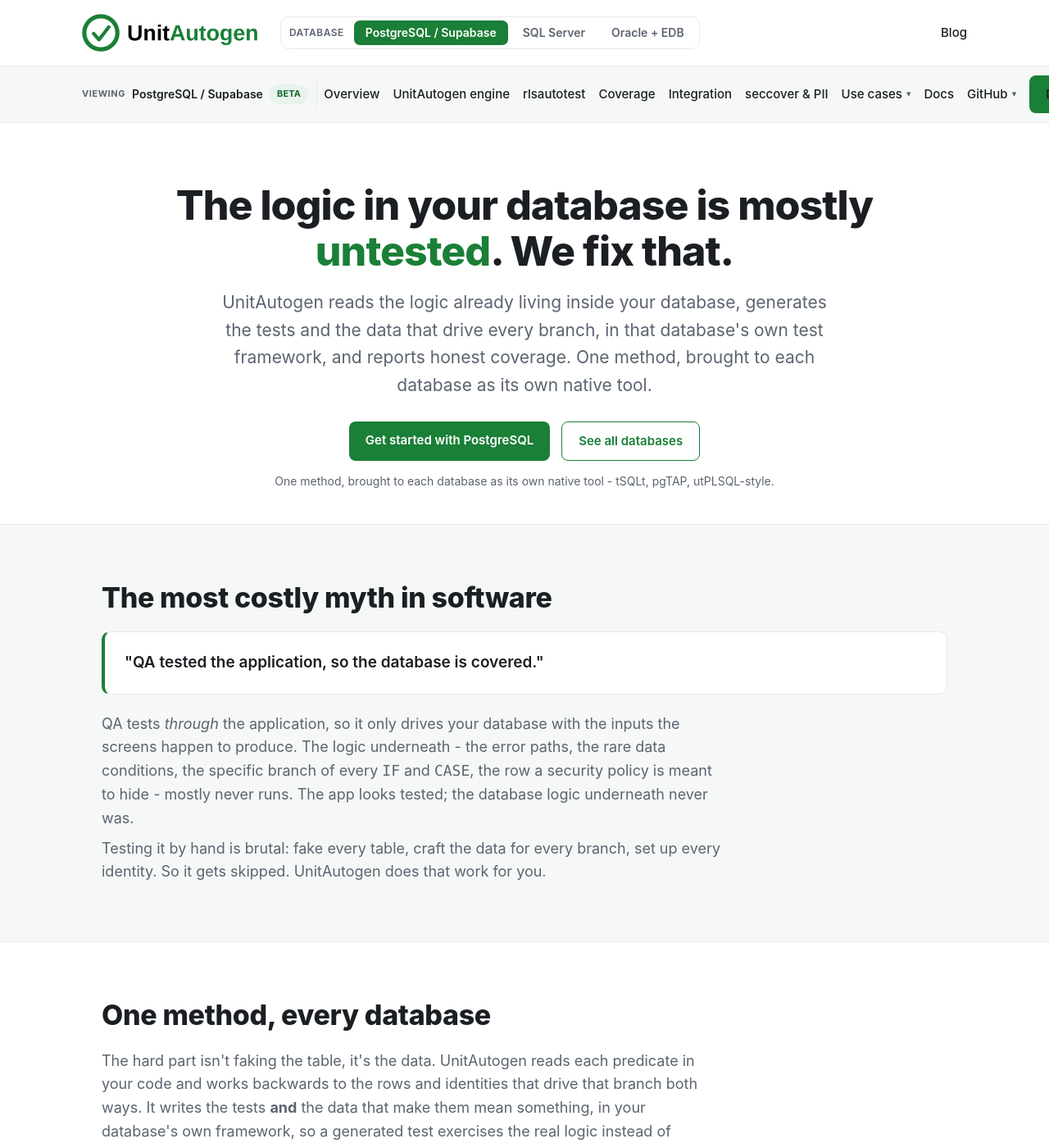
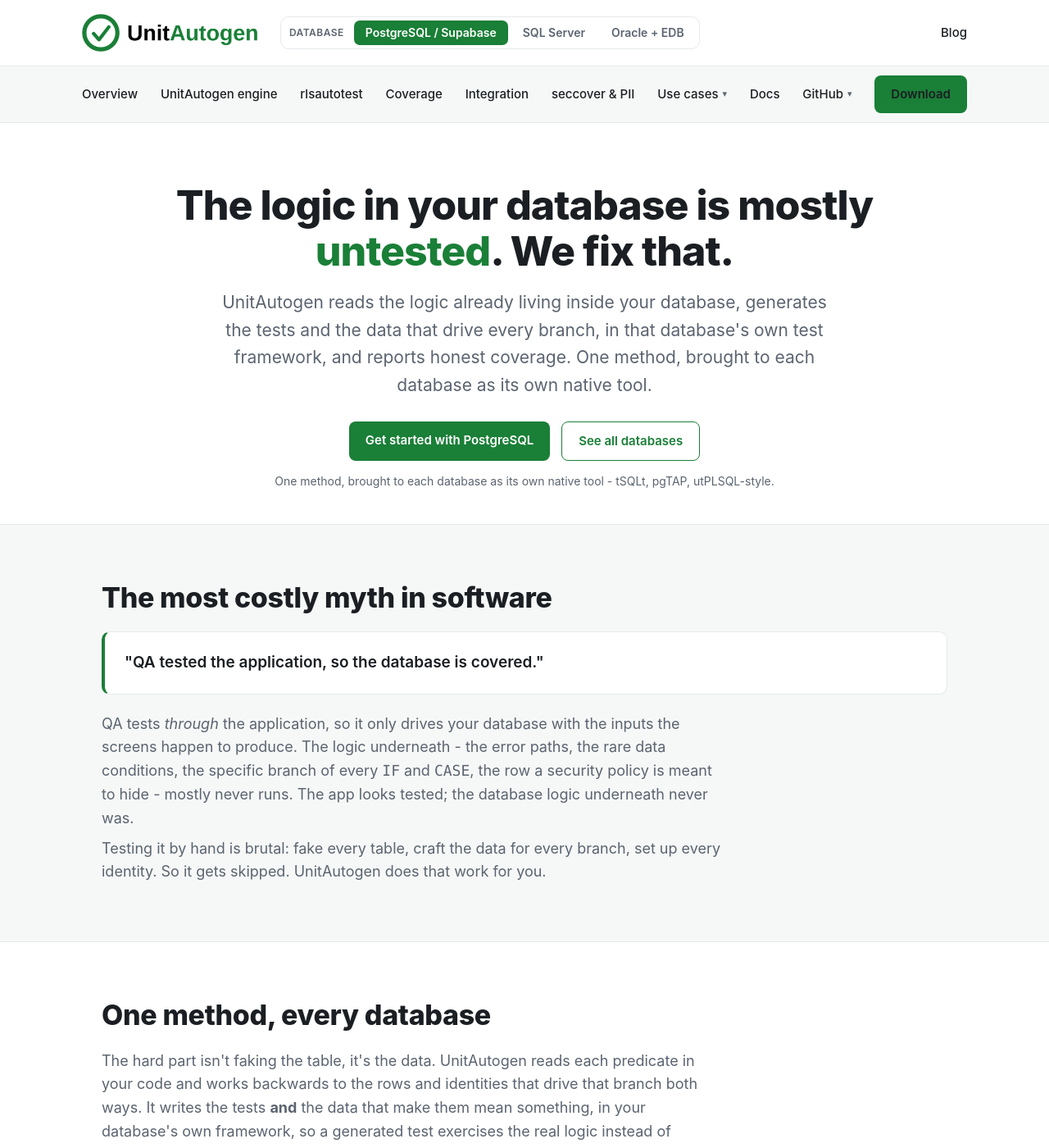
Before and after one commit to unitautogen/unitautogen.com, a Jekyll site: the page built from index.html, in a window 1280 px wide and 1400 px high. Shown: the whole window at 82% size. Built offline with Jekyll 4.4.1, drawn with Linux system fonts in a browser that asks for light colours.

Commit message:
Header: drop the Viewing chip from the menu panel

```diff
--- a/_layouts/default.html
+++ b/_layouts/default.html
@@ -50,7 +50,6 @@
     {%- for db in cat.databases %}
     {%- assign db_root = db.slug | prepend: '/' | append: '/' %}
     <nav class="links dbnav" data-db="{{ db.id }}" aria-label="{{ db.name_full | default: db.name }} menu"{% unless db.id == active_id %} hidden{% endunless %}>
-      <span class="dbnow"><span class="dbnow-k">Viewing</span> {{ db.name_full | default: db.name }} <span class="badge badge--{{ db.badge_kind }}">{{ db.badge }}</span></span>
       <a{% if here == db_root %} class="is-here"{% endif %} href="{{ db_root | relative_url }}">Overview</a>
       {%- for product in db.products %}
       <a{% if here == product.url %} class="is-here"{% endif %} href="{{ product.url | relative_url }}">{{ product.short | default: product.name }}</a>
--- a/assets/css/site.css
+++ b/assets/css/site.css
@@ -44,9 +44,6 @@
 .nav .links .menu-t{font-size:15px;font-weight:500;padding:0}
 .nav .links .menu-t.is-here{color:var(--green);box-shadow:inset 0 -2px 0 var(--green);padding-bottom:2px}
 .nav .links a.btn{font-size:15px;font-weight:600}
-.dbnow{display:inline-flex;align-items:center;gap:8px;font-size:14px;font-weight:600;color:var(--ink);
-       padding:5px 10px 5px 0;border-right:1px solid var(--line);margin-right:-8px}
-.dbnow-k{font-size:11px;font-weight:700;color:var(--muted);text-transform:uppercase;letter-spacing:.05em}
 .btn{display:inline-block;background:var(--green);color:#fff;padding:11px 20px;border-radius:8px;
      font-weight:600;font-size:15px}
 .btn:hover{background:var(--green-d);text-decoration:none;color:#fff}
@@ -174,7 +171,7 @@
 .cmp tbody tr:nth-child(even){background:#fbfcfc}
 
 @media(max-width:760px){
-  .nav .links a.hidem,.nav .links .menu.hidem,.navlinks a.hidem,.dbtabs-label,.dbnow{display:none}
+  .nav .links a.hidem,.nav .links .menu.hidem,.navlinks a.hidem,.dbtabs-label{display:none}
   .nav{padding-top:10px}
   .navtop{flex-wrap:wrap;gap:12px}
   .nav img{height:38px}
```
